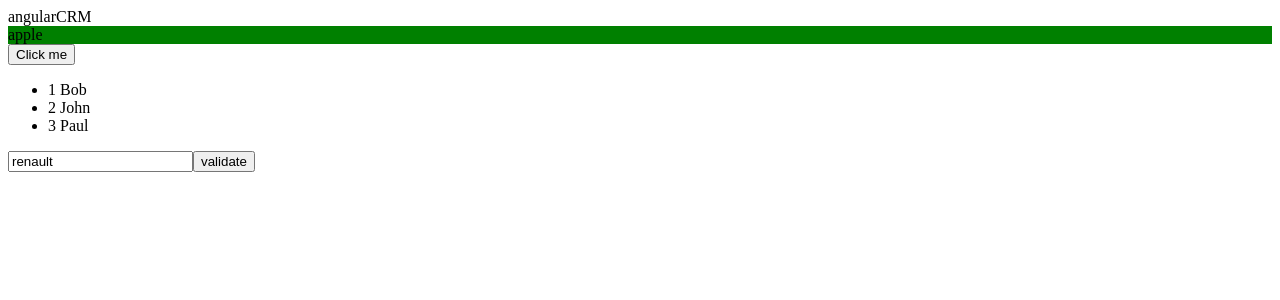
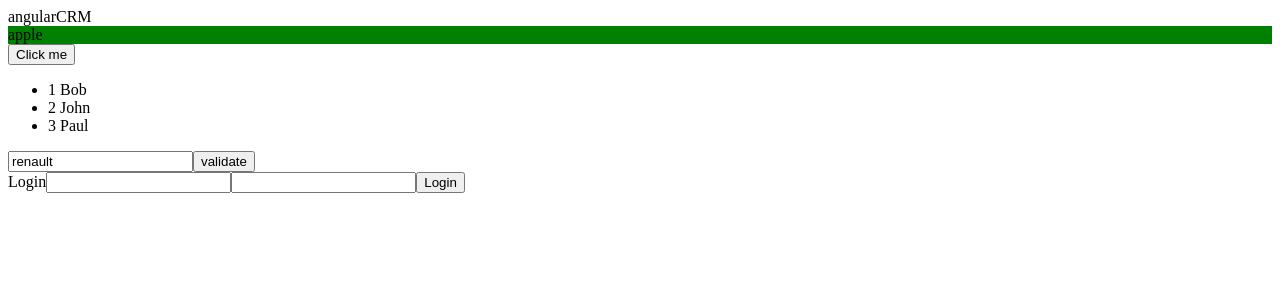
Before and after one commit to jollivetc/AngularCRM-MAY, an Angular app: page / in a window 1280 px wide. Shown: the top 300 px of the page. Built offline with nearby package versions, Linux system fonts and the light colour scheme.

Commit message:
debut forms

```diff
--- a/src/app/app.component.html
+++ b/src/app/app.component.html
@@ -15,3 +15,5 @@
   <input type="text" name="car" [(ngModel)]="car">
   <button type="submit">validate</button>
 </form>
+
+<crm-login></crm-login>
--- /dev/null
+++ b/src/app/login/login.component.html
@@ -0,0 +1,8 @@
+<form [formGroup]="loginForm" (ngSubmit)="onSubmit()">
+  <label for="login">Login</label>
+  <input type="text" name="login" formControlName="login">
+
+  <label for="password"></label>
+  <input type="password" name="password" formControlName="password">
+  <button type="submit">Login</button>
+</form>
--- /dev/null
+++ b/src/app/login/login.component.ts
@@ -0,0 +1,34 @@
+import { Component, OnInit } from '@angular/core';
+import { AbstractControl, FormControl, FormGroup, ValidationErrors, Validators } from '@angular/forms';
+
+@Component({
+  selector: 'crm-login',
+  templateUrl: './login.component.html',
+  styleUrls: ['./login.component.scss']
+})
+export class LoginComponent implements OnInit {
+
+  loginForm : FormGroup;
+  constructor() {
+    this.loginForm=new FormGroup({
+      login: new FormControl('', [Validators.required, Validators.minLength(3)]),
+      password: new FormControl('', [Validators.required, Validators.minLength(3), checkPassword])
+    });
+  }
+
+  ngOnInit(): void {
+  }
+
+  onSubmit():void{
+    console.log(this.loginForm);
+  }
+}
+
+function checkPassword(c:AbstractControl): ValidationErrors|null{
+  if((c.value as string).indexOf('$')<0){
+    return null
+  }
+  return {
+    checkPassword:'should not contain $'
+  }
+}
```
Also changed, not shown: src/app/app.module.ts (+5 -2 lines), src/app/login/login.component.scss (added), 1 other file (tests, documents, lock files or other folders).
